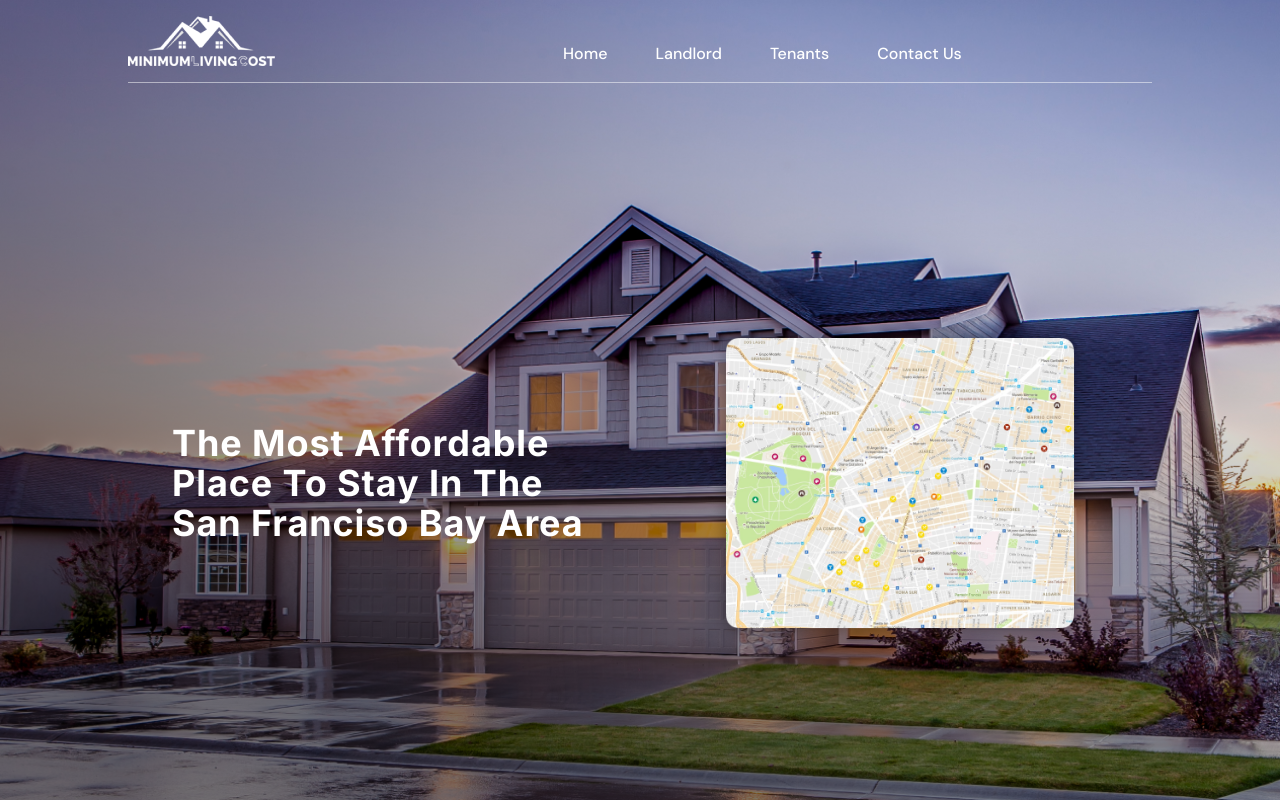
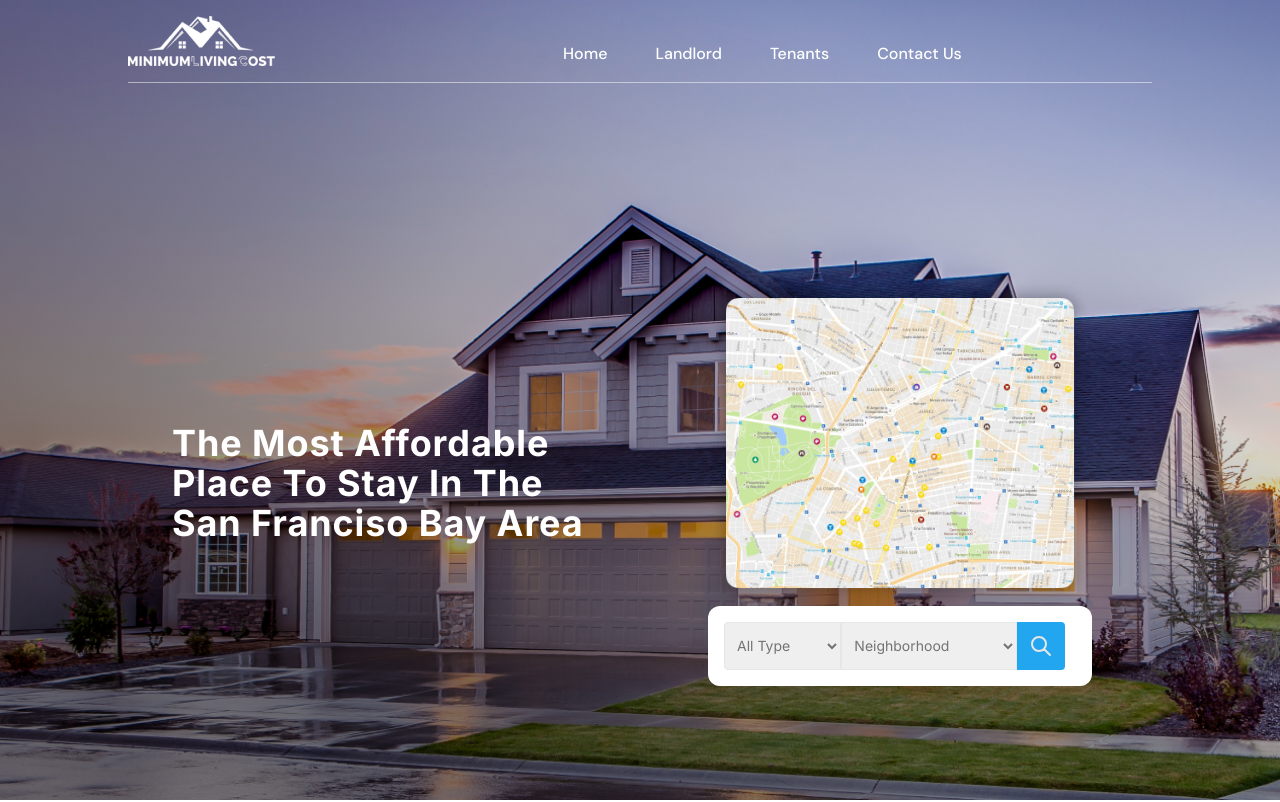
Before and after one commit to favourbadakin/Home-Rentals-Agency, a React (Vite) app: page / in a window 1280 px wide. Shown: the top 802 px of the page. Built offline with nearby package versions, Linux system fonts and the light colour scheme.

Commit message:
first test deploy

```diff
--- a/index.html
+++ b/index.html
@@ -4,7 +4,7 @@
     <meta charset="UTF-8" />
     <link rel="icon" type="image/svg+xml" href="/vite.svg" />
     <meta name="viewport" content="width=device-width, initial-scale=1.0" />
-    <title>React App</title>
+    <title>Minimum Living Cost | Website</title>
   </head>
   <body>
     <div id="root"></div>
--- a/src/components/Header.jsx
+++ b/src/components/Header.jsx
@@ -1,5 +1,6 @@
 import React from "react";
 import logo from "../assets/images/logo.png";
+import { HiOutlineSearch } from 'react-icons/hi'
 import maps from "../assets/images/maps.png";
 
 const Header = () => {
@@ -40,6 +41,42 @@ const Header = () => {
         </div>
         <div className="w-80 h-80 md:w-72 lg:w-96 md:h-auto">
           <img src={maps} alt="map" />
+          <div className="bg-[#FFF] p-4 rounded-xl">
+            <form className="flex">
+              <select
+                className="border rounded-bl rounded-tl text-[#737373] text-sm p-2 focus:outline-none border-[#E6E6E6] w-4/12"
+                id="type"
+                name="type"
+              >
+                <option>All Type</option>
+                <option value="private">Private Room</option>
+                <option value="compact">Compact Room</option>
+                <option value="family">Family Room</option>
+              </select>
+              <select
+                className="border text-[#737373] text-sm p-2 focus:outline-none border-[#E6E6E6] w-6/12"
+                id="type"
+                name="type"
+              >
+                <option>Neighborhood</option>
+                <option value="private">Private Room</option>
+                <option value="compact">Compact Room</option>
+                <option value="family">Family Room</option>
+              </select>
+              <button className="w-2/12">
+                <HiOutlineSearch
+                  style={{
+                    backgroundColor: "#23A6F0",
+                    color: "E6E6E6",
+                    padding: "12px",
+                    fontSize: "48px",
+                    borderBottomRightRadius: "0.25rem",
+                    borderTopRightRadius: "0.25rem",
+                  }}
+                />
+              </button>
+            </form>
+          </div>
         </div>
       </div>
     </header>
--- a/src/components/Minimum.jsx
+++ b/src/components/Minimum.jsx
@@ -19,7 +19,7 @@ const Minimum = () => {
     borderRadius: "7px",
   };
   return (
-    <section className="text-primary py-6 px-4  md:px-20">
+    <section className="text-primary py-6 px-4 md:px-20">
       <div>
         <h2 className="capitalize font-extrabold text-center sm:text-left text-lg md:text-xl xl:text-2xl">
           minimum living cost takes care of everything
```
